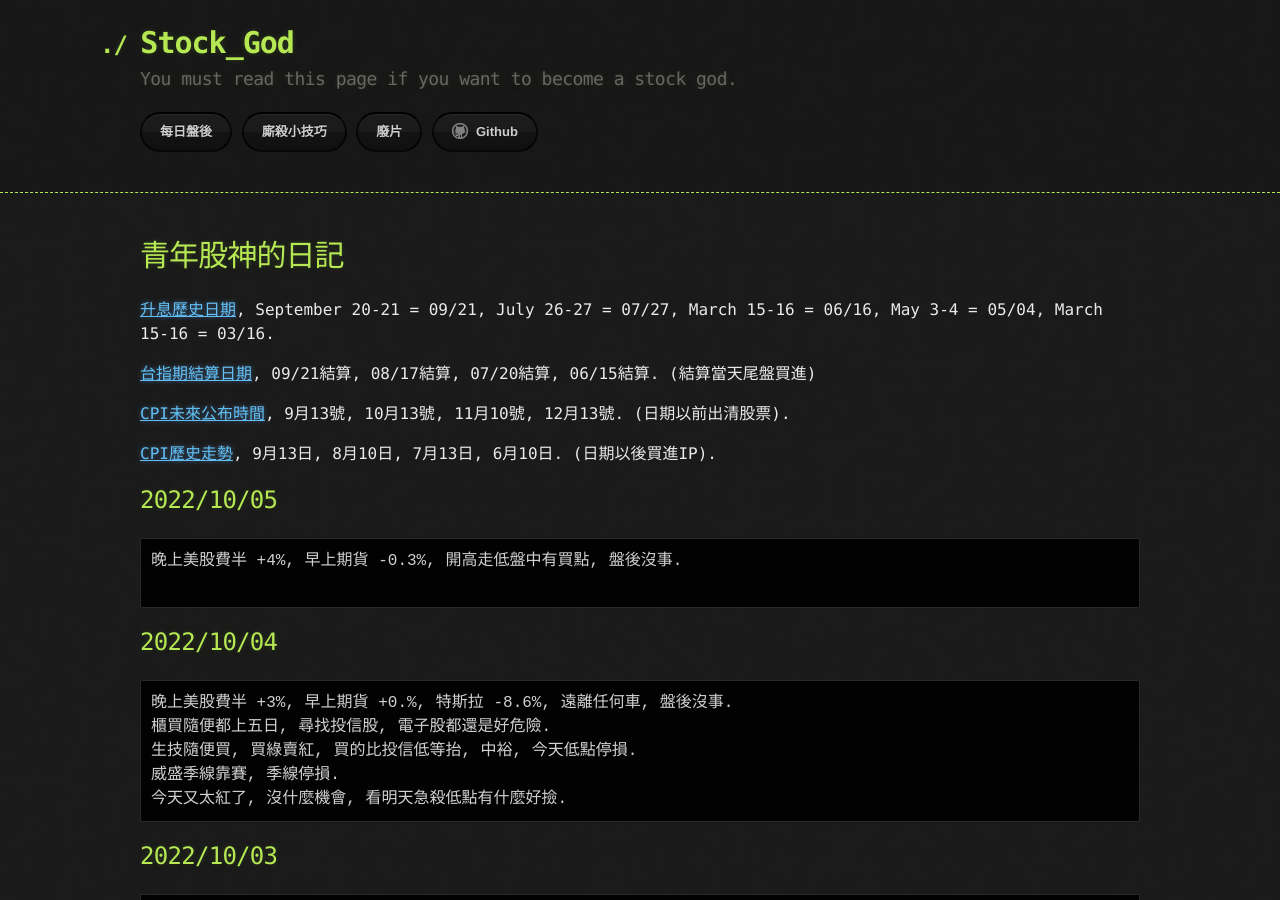
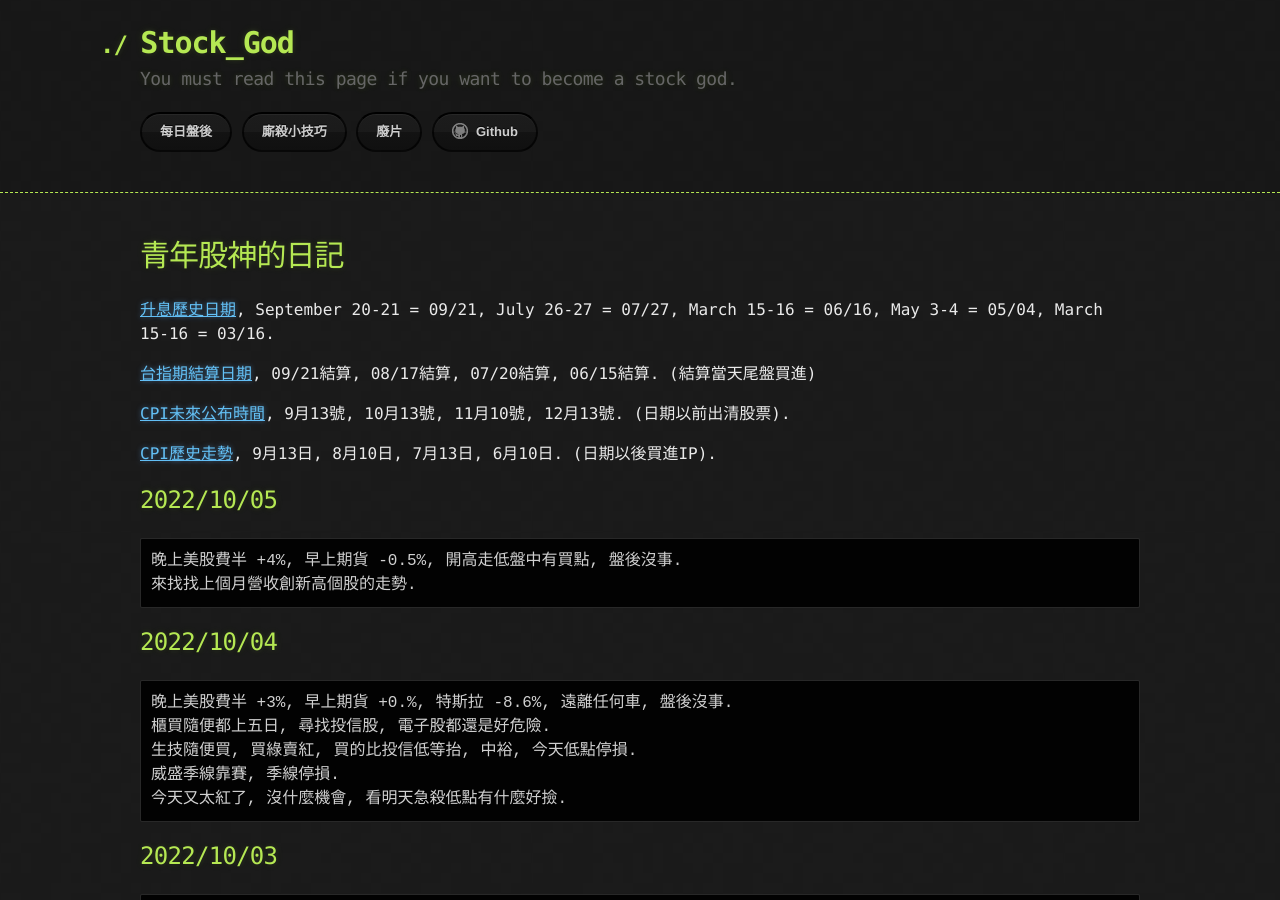
Before and after one commit to lepg5487/Stock_God, a Jekyll site: the page built from index.md, in a window 1280 px wide and 900 px high. Built offline with Jekyll 4.4.1, drawn with Linux system fonts in a browser that asks for light colours; our own code applies the rules of GitHub Pages for plain Markdown files.

Commit message:
Update index.md

````diff
--- a/index.md
+++ b/index.md
@@ -14,8 +14,8 @@ layout: testlayouts
 
 ## 2022/10/05
 ```
-晚上美股費半 +4%, 早上期貨 -0.3%, 開高走低盤中有買點, 盤後沒事.
-
+晚上美股費半 +4%, 早上期貨 -0.5%, 開高走低盤中有買點, 盤後沒事.
+來找找上個月營收創新高個股的走勢.
 ```
 
 ## 2022/10/04
````
